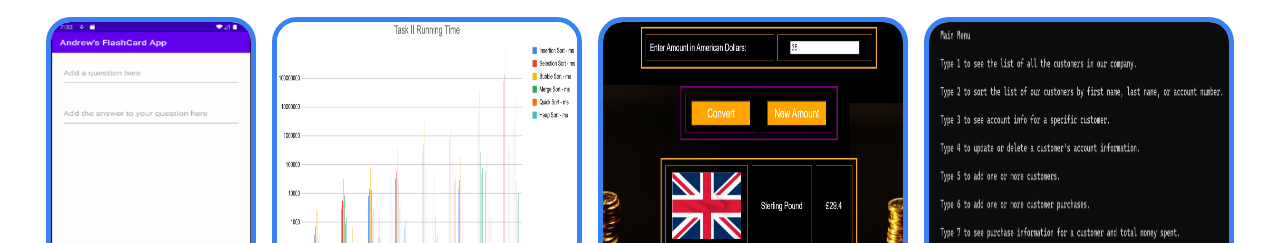
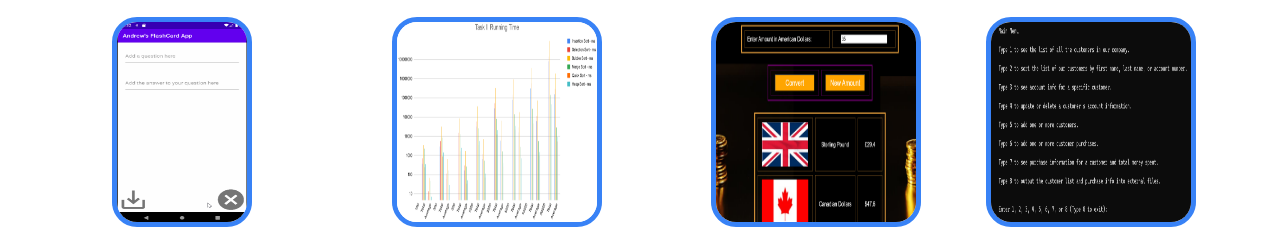
Before and after one commit to andrewvt97/My-Portfolio, a plain HTML site: page index.html in a window 1280 px wide. Shown: the part 557-800 px from the top of the page. Drawn offline with Linux system fonts and the light colour scheme.

Commit message:
Change image sizing and center images

```diff
--- a/style.css
+++ b/style.css
@@ -103,8 +103,11 @@ ul { /* ul are all the unordered lists including the links and the projects */
 .project-pictures { /* pictures of the projects */
     border: 5px solid #3882F6;
     border-radius: 25px;
-    width: 300px;
-    height: 300px;
+    width: 200px;
+    height: 200px;
+    display: block;
+    margin-left: auto;
+    margin-right: auto;
 }
 
 .project-description { /* description of the projects */
@@ -178,6 +181,6 @@ a { /* links  style*/
 
 #flashcard-phone
 {
-    width: 200px;
-    height: 300px;
+    width: 130px;
+    height: 200px;
 }
```
